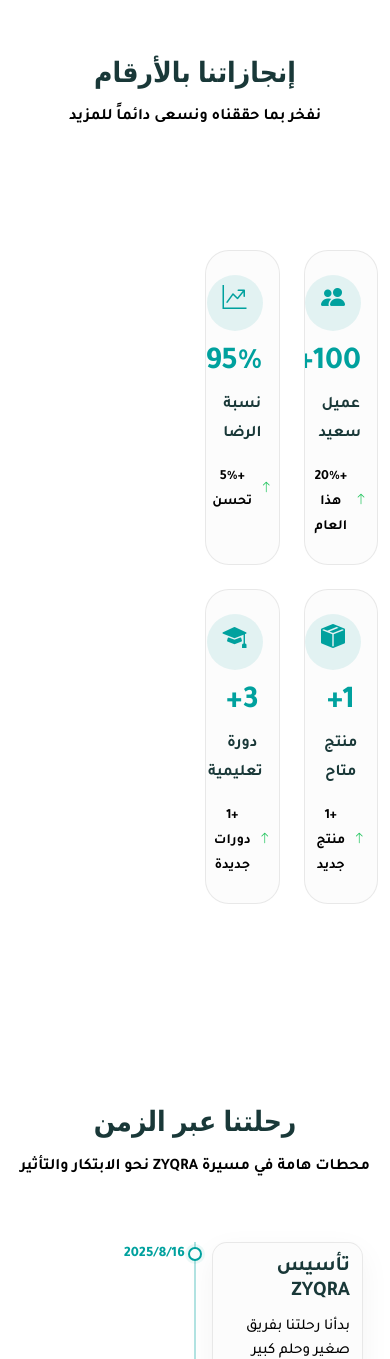
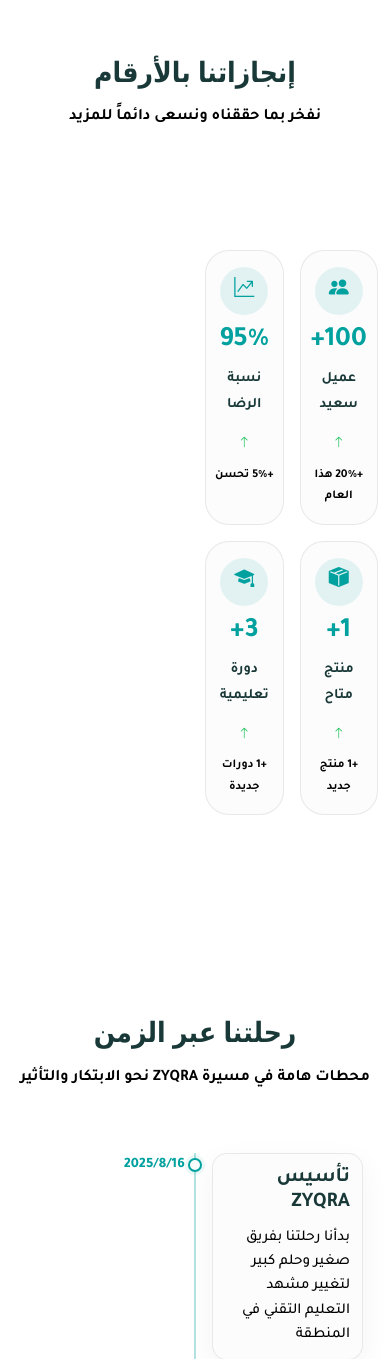
Before and after one commit to youssefelgebaly3/zyqra-tech, a PHP site: page /about.html in a window 390 px wide. Shown: the part 2578-3937 px from the top of the page. Run offline with PHP 8.4, Linux system fonts and the light colour scheme.

Commit message:
Optimize stats layout for mobile and update color scheme

```diff
--- a/assets/css/components/_stats.css
+++ b/assets/css/components/_stats.css
@@ -276,3 +276,37 @@
         font-size: 1rem;
     }
 }
+
+@media (max-width: 480px) {
+    .stats .stats-grid .row {
+        --bs-gutter-x: 1rem;
+        --bs-gutter-y: 1rem;
+    }
+
+    .stats .stat-item {
+        padding: 1rem 0.5rem;
+    }
+
+    .stats .stat-icon {
+        width: 48px;
+        height: 48px;
+        margin-bottom: 0.75rem;
+    }
+
+    .stats .stat-icon i {
+        font-size: 1.25rem;
+    }
+
+    .stats .stat-number {
+        font-size: 1.75rem;
+    }
+
+    .stats .stat-label {
+        font-size: 0.9rem;
+    }
+
+    .stats .stat-growth {
+        font-size: 0.75rem;
+        flex-wrap: wrap;
+    }
+}
--- a/assets/css/components/_variables.css
+++ b/assets/css/components/_variables.css
@@ -24,8 +24,6 @@
   /* The surface color is used as a background of boxed elements within sections, such as cards, icon boxes, or other elements that require a visual separation from the global background. */
   --contrast-color: #ffffff;
   /* Contrast color for text, ensuring readability against backgrounds of accent, heading, or default colors. */
-  --secondary-color: #A23B72;
-  --orange-color: #F18F01;
 }
 
 /* Nav Menu Colors - The following color variables are used specifically for the navigation menu. They are separate from the global colors to allow for more customization options */
```
Also changed, not shown: index.html (+4 -4 lines).
